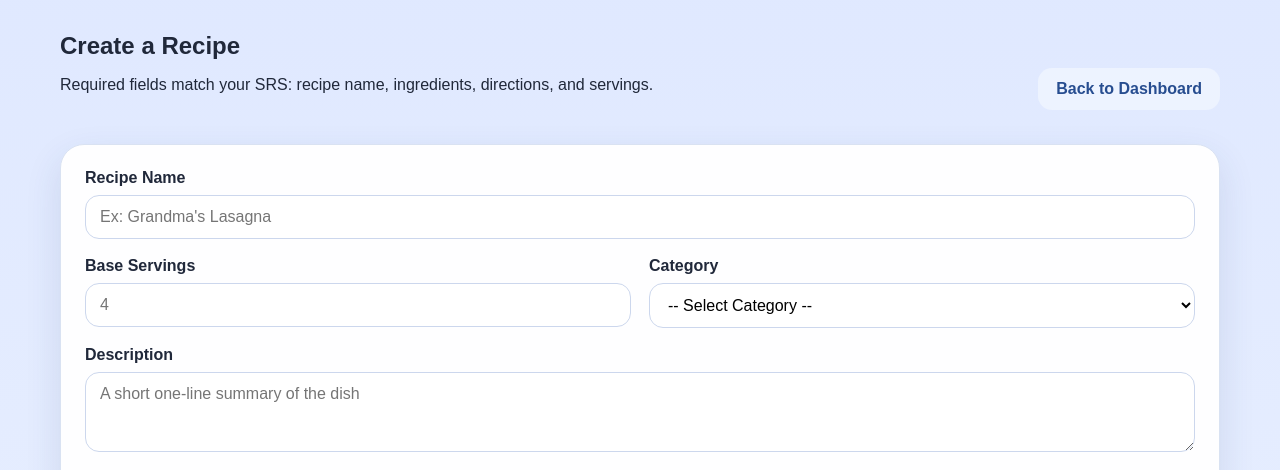
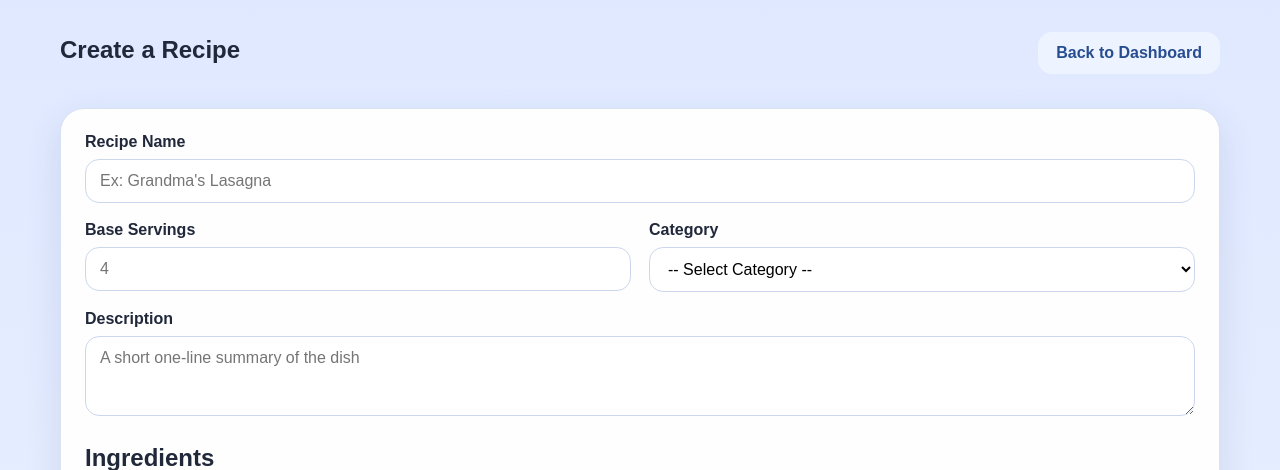
Before and after one commit to Benc25/csc330projectdemo, a Flask app: page /recipe/create in a window 1280 px wide. Shown: the part 77-547 px from the top of the page. Run offline with Flask 3, Linux system fonts and the light colour scheme; data comes from the database, SQL or seed files in the repository.

Commit message:
Fixed Port and removed SRS Comment in forms template

```diff
--- a/app/templates/recipe_form.html
+++ b/app/templates/recipe_form.html
@@ -6,7 +6,6 @@
     <div class="section-head compact">
         <div>
             <h1>Create a Recipe</h1>
-            <p>Required fields match your SRS: recipe name, ingredients, directions, and servings.</p>
         </div>
         <a href="{{ url_for('dashboard') }}" class="btn btn-secondary">Back to Dashboard</a>
     </div>
```
